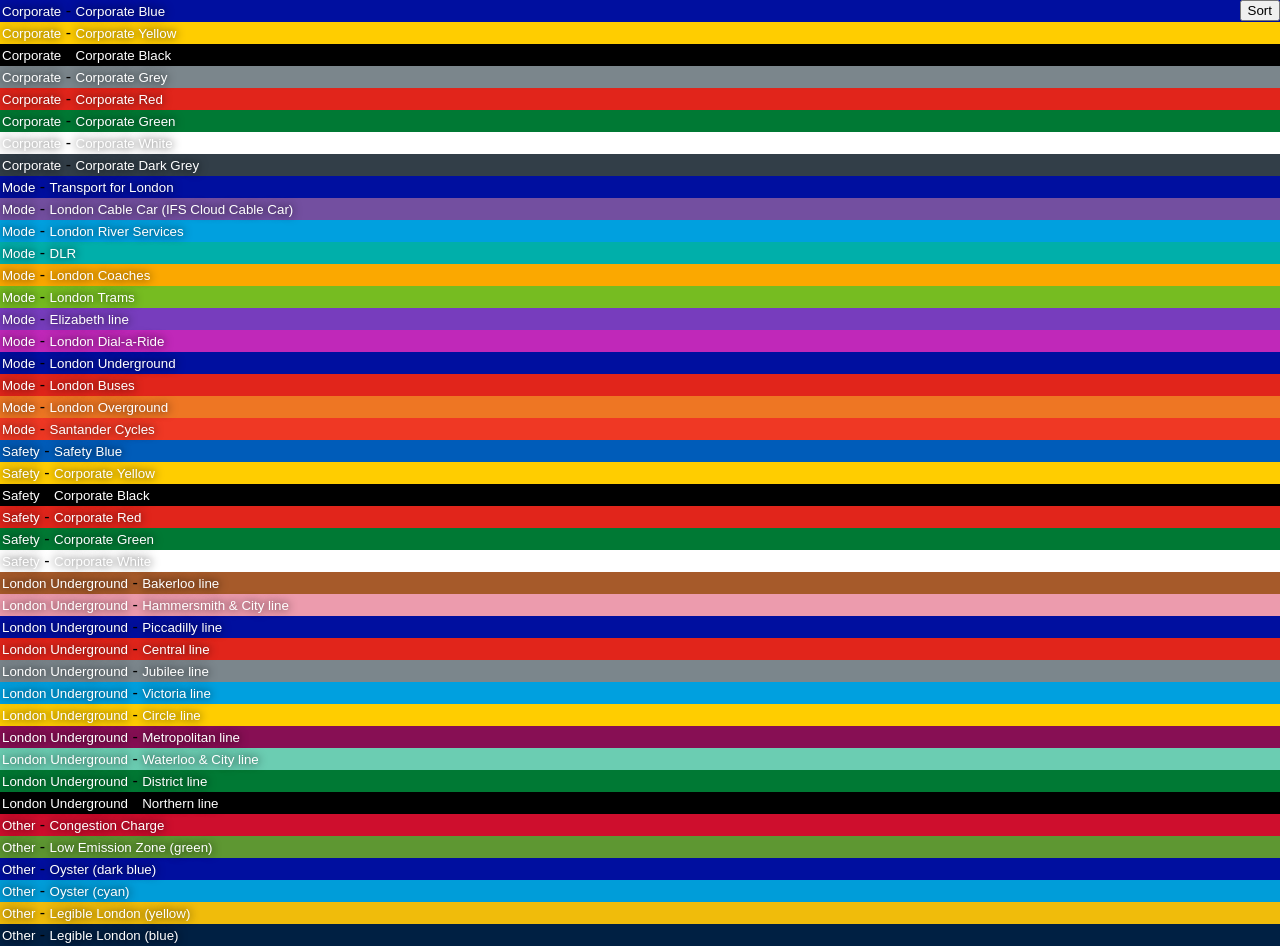
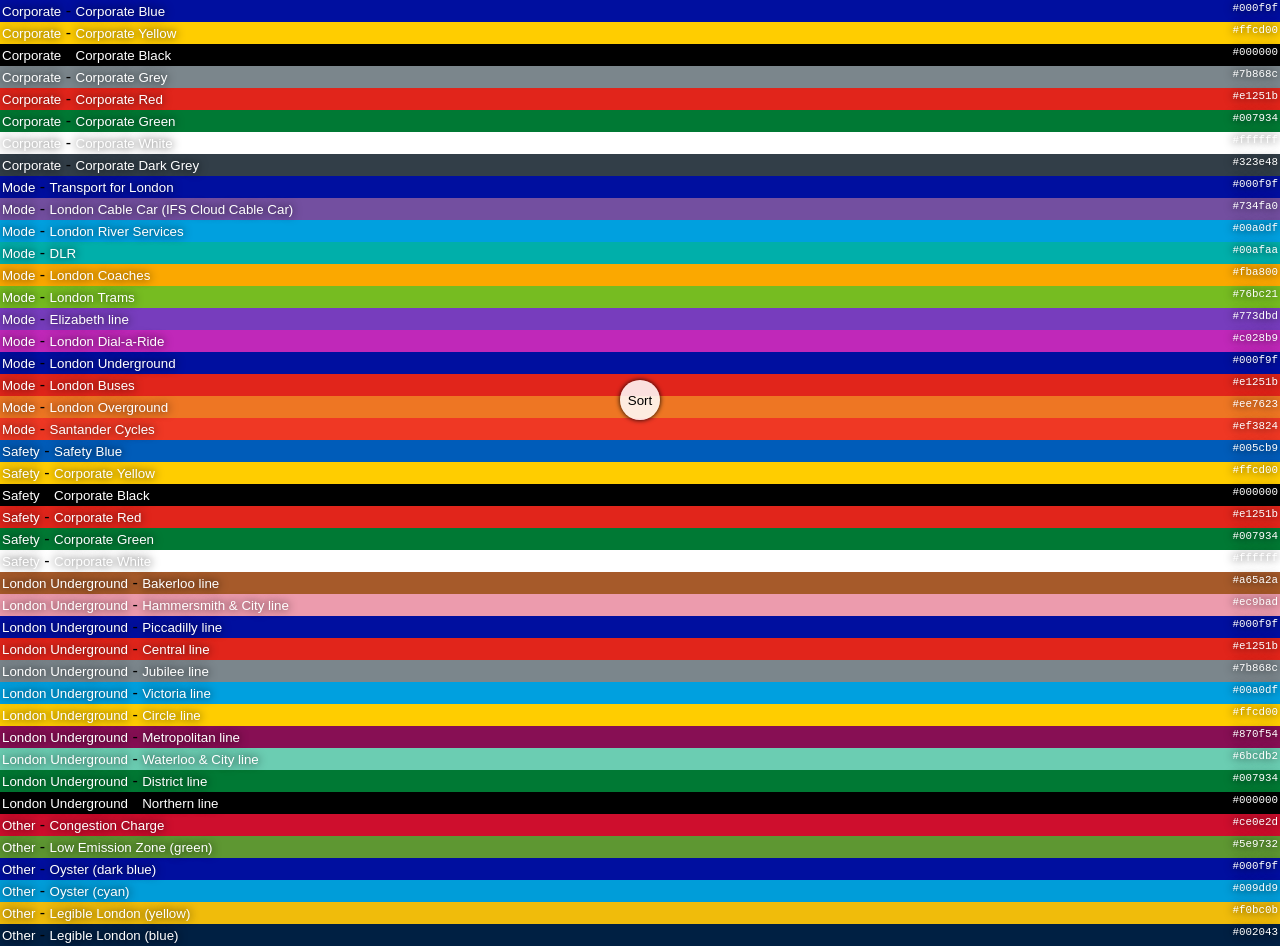
Before and after one commit to AshleyShalloe/tfl, a plain HTML site: page index.html in a window 1280 px wide. Drawn offline with Linux system fonts and the light colour scheme.

Commit message:
set viewport, style button, add hex

```diff
--- a/index.html
+++ b/index.html
@@ -1,7 +1,9 @@
 <!DOCTYPE html>
-<html>
+<html lang="en">
 
 <head>
+    <meta name="viewport" content="width=device-width, initial-scale=1.0">
+    <meta charset="UTF-8" />
     <style>
         html {
             font-family: sans-serif;
@@ -12,7 +14,8 @@
         }
 
         .colourName,
-        .colourPalette {
+        .colourPalette,
+        .colourHex {
             color: rgb(255, 255, 255);
             text-shadow: 0px 0px 10px black;
             font-size: smaller;
@@ -22,8 +25,29 @@
             padding: 2px;
         }
 
-        #sortButton{
+        #sortButton {
+            position: fixed;
+            left: 50%;
+            top: 50%;
+            width: 3em;
+            height: 3em;
+            border-radius: 100%;
+            border: 0px;
+            background: #ffffffdb;
+            box-shadow: 0px 0px 5px black;
+            transition: box-shadow 0.5s, background 0.5s;
+            transform: translate(-50%, -50%);
+        }
+
+        #sortButton:hover {
+            box-shadow: 0px 0px 20px black;
+            background: white;
+            cursor: pointer;
+        }
+
+        .colourHex {
             float: right;
+            font-family: monospace;
         }
     </style>
     <script type="text/javascript" src="tfl.js"></script>
@@ -67,7 +91,8 @@
         var paletteCols = tflColourStandard[palette]
         for (var col in paletteCols) {
             var rgbArray = paletteCols[col]
-            returnHTML += `<div class="stripe" style="background: rgb(${rgbArray[0]}, ${rgbArray[1]}, ${rgbArray[2]})"><span class="colourPalette">${palette}</span> - <span class="colourName">${col}</span></div>`
+            var hex = rgbToHex(rgbArray)
+            returnHTML += `<div class="stripe" style="background: rgb(${rgbArray[0]}, ${rgbArray[1]}, ${rgbArray[2]})"><span class="colourPalette">${palette}</span> - <span class="colourName">${col}</span><span class="colourHex">${hex}</span></div>`
         }
         document.getElementById("stripesContainer").innerHTML = returnHTML
     }
@@ -102,7 +127,8 @@
             var palette = sc["palette"]
             var col = sc["col"]
             var rgb = sc["rgbArray"].join(",")
-            sortedHTML += `<div class="stripe" style="background: rgb(${rgb})"><span class="colourPalette">${palette}</span> - <span class="colourName">${col}</span></div>`
+            var hex = rgbToHex(sc["rgbArray"])
+            sortedHTML += `<div class="stripe" style="background: rgb(${rgb})"><span class="colourPalette">${palette}</span> - <span class="colourName">${col}</span><span class="colourHex">${hex}</span></div>`
         }
 
         document.getElementById("stripesContainer").innerHTML = sortedHTML
@@ -153,16 +179,16 @@
         return [h, s, l]
     }
 
-    function doThing() {
-        var records = []
-        for (var palette in tflColourStandard) {
-            var paletteCols = tflColourStandard[palette];
-            for (var col in paletteCols) {
-                var rgbArray = paletteCols[col];
-                records.push([palette, col, RGBToHSL(rgbArray[0], rgbArray[1], rgbArray[2]).toString()]);
+    function rgbToHex(rgbArray) {
+        function leftpad(input_string, pad_string, target_length) {
+            var outstring = input_string
+            while (outstring.length < target_length) {
+                outstring = pad_string + outstring
             }
+            return outstring
         }
-        return records.join("\n")
+
+        return "#" + rgbArray.map(x => leftpad(x.toString(16), "0", 2)).join("")
     }
 
 </script>
```
